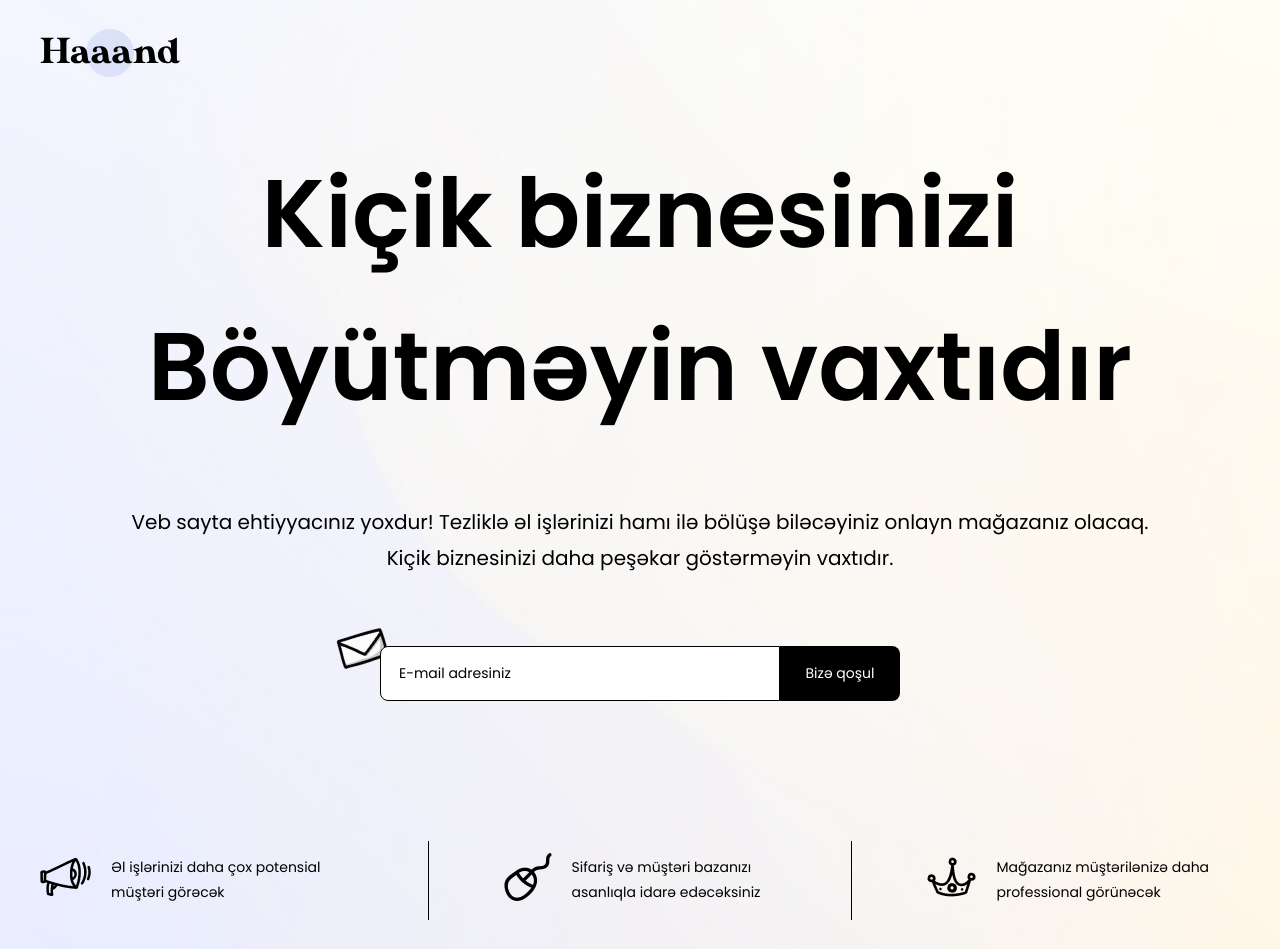
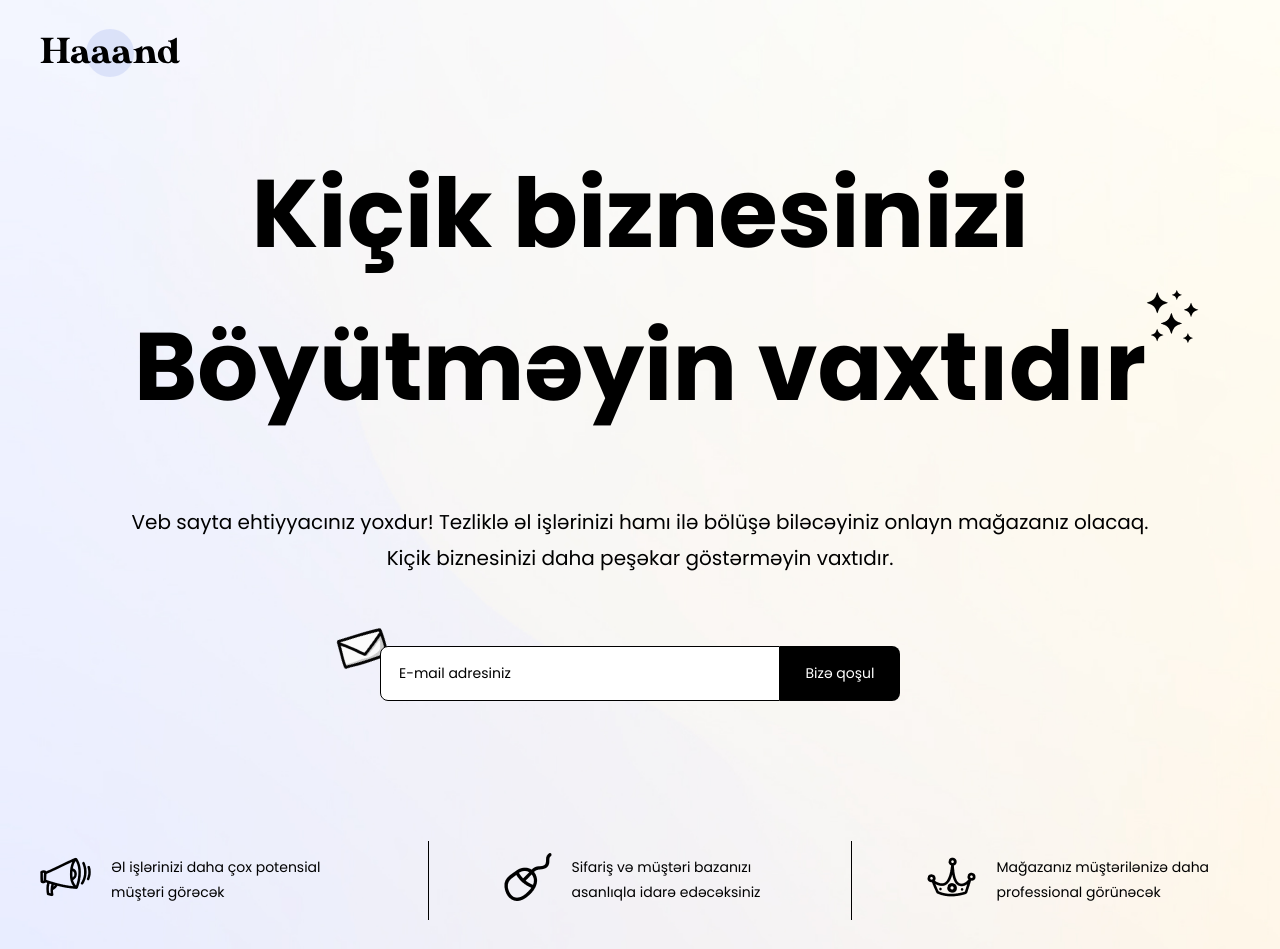
Before and after one commit to smylmrz/haaand, a Vue app: page / in a window 1280 px wide. Built offline with nearby package versions, Linux system fonts and the light colour scheme.

Commit message:
font weight and stars icon

```diff
--- a/public/css/style.css
+++ b/public/css/style.css
@@ -37,6 +37,12 @@ body {
     font-size: 30px;
     line-height: 3rem;
     margin-bottom: 24px;
+    position: relative;
+}
+
+.hero__title img {
+    position: absolute;
+    width: 25px;
 }
 
 .hero__desc {
@@ -144,6 +150,11 @@ body {
         font-size: 96px;
         line-height: 160%;
         margin-bottom: 60px;
+        font-weight: bold;
+    }
+
+    .hero__title img {
+        width: auto;
     }
 
     .hero__success {
--- a/public/index.html
+++ b/public/index.html
@@ -41,7 +41,7 @@
     <link rel="apple-touch-icon" href="favicon.ico" />
     <link rel="preconnect" href="https://fonts.googleapis.com">
     <link rel="preconnect" href="https://fonts.gstatic.com" crossorigin>
-    <link href="https://fonts.googleapis.com/css2?family=Poppins:wght@400;600&display=swap" rel="stylesheet">
+    <link href="https://fonts.googleapis.com/css2?family=Poppins:wght@400;500;600;700&display=swap" rel="stylesheet">
     <link rel="stylesheet" type="text/css" href="css/style.css">
   </head>
   <body>
--- a/src/components/Form.vue
+++ b/src/components/Form.vue
@@ -4,6 +4,8 @@
     <h1 class="hero__title">
       Kiçik biznesinizi <br />
       Böyütməyin vaxtıdır
+
+      <img src="../assets/img/stars.png" alt="star icon">
     </h1>
     <!-- Hero Description -->
     <p class="hero__desc">
```
Also changed, not shown: src/assets/img/stars.png (added).
